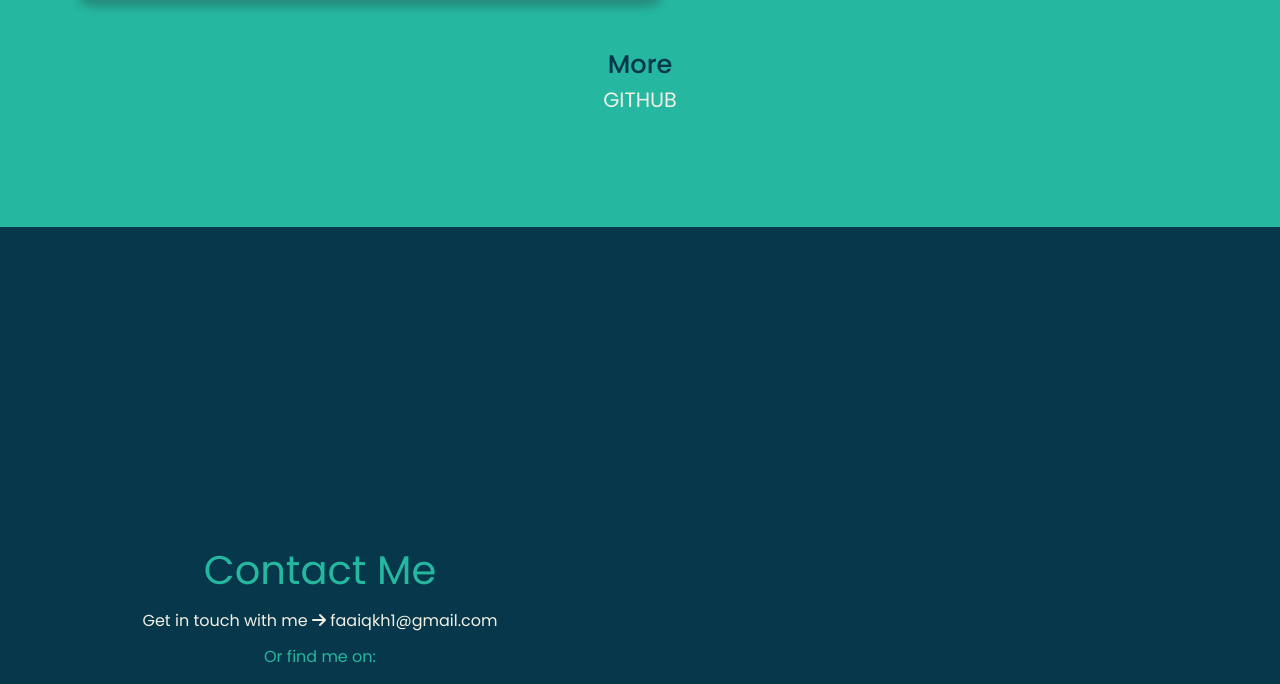
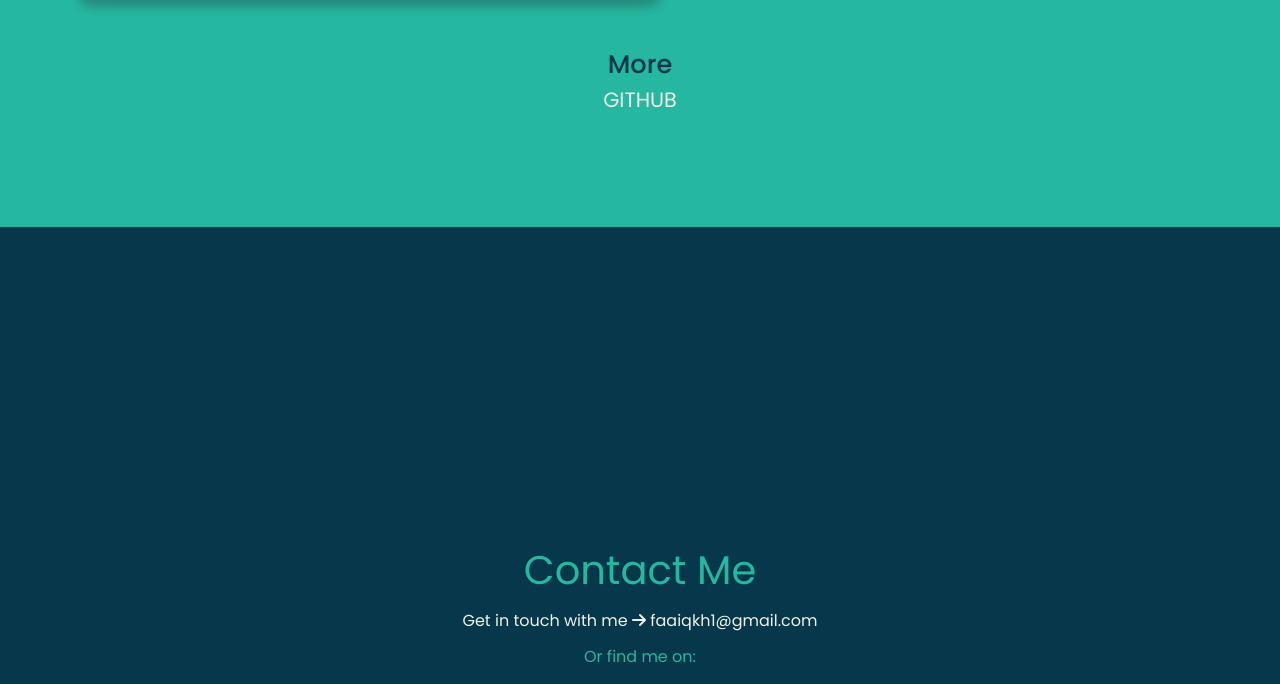
Before and after one commit to verhaxity/my-portfolio, a plain HTML site: page PORTFOLIO/index.html in a window 1280 px wide. Shown: the part 2574-3258 px from the top of the page. Drawn offline with Linux system fonts and the light colour scheme.

Commit message:
Update style.css

```diff
--- a/PORTFOLIO/style.css
+++ b/PORTFOLIO/style.css
@@ -473,7 +473,7 @@ header {
 .contact-content {
   position: absolute;
   top: 50%;
-  left: 25%;
+  left: 50%;
   transform: translate(-50%, -50%);
   text-align: center;
 }
```
